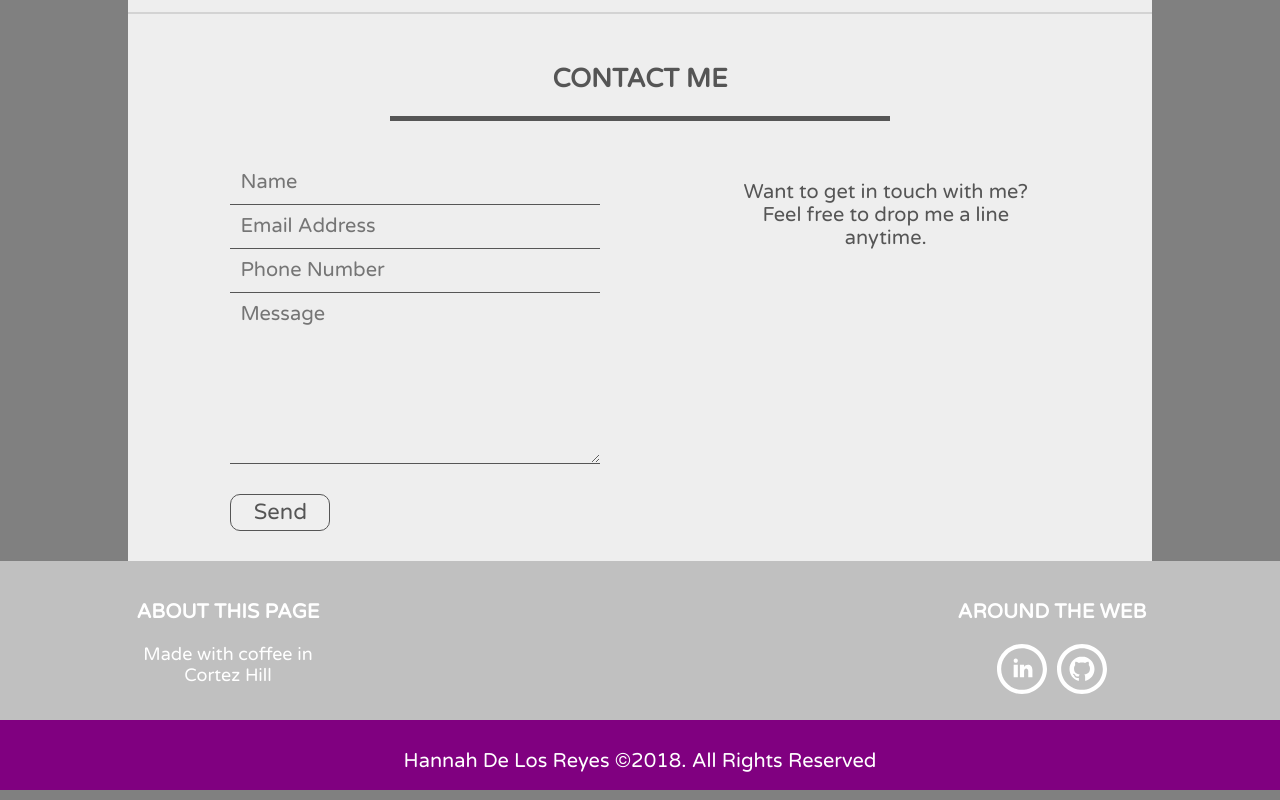
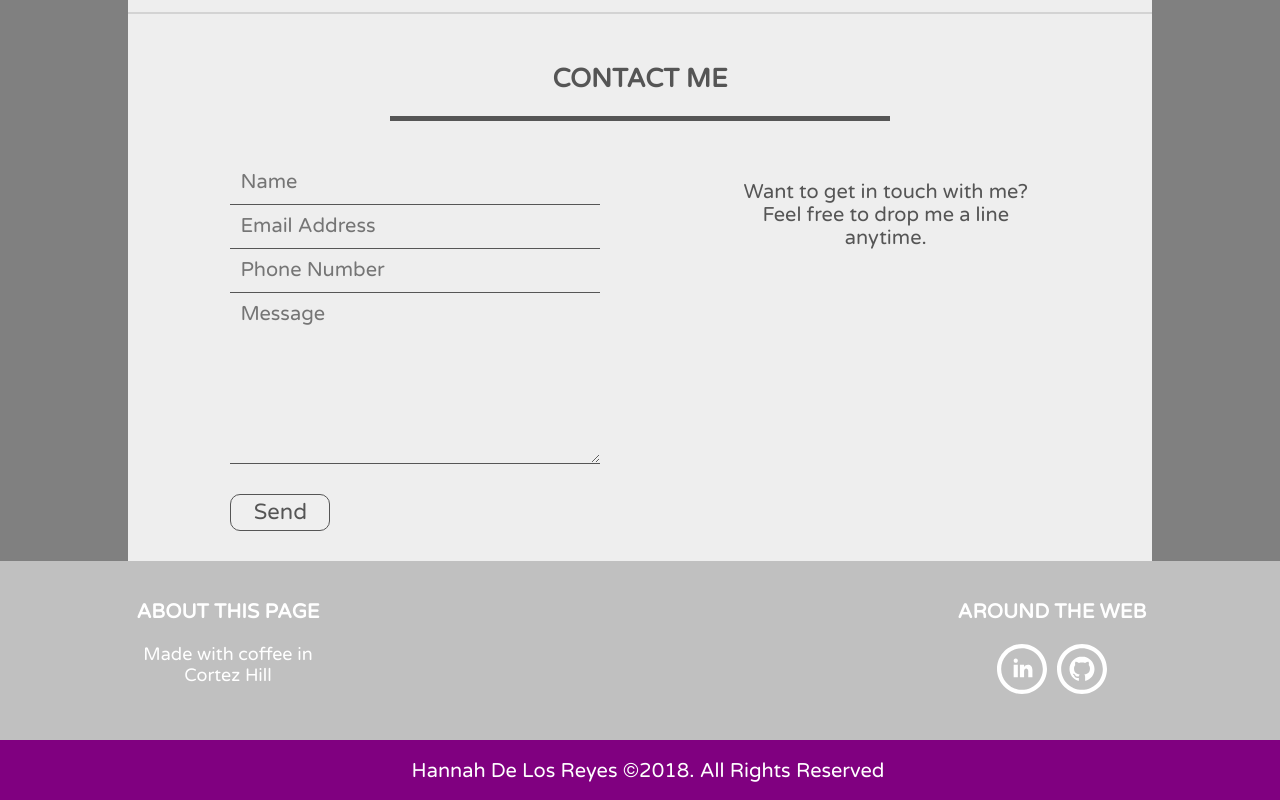
Before and after one commit to bugdlr/FCCportfolio, a website: page index.html in a window 1280 px wide. Shown: the part 1415-2215 px from the top of the page. Drawn offline with nearby package versions, Linux system fonts and the light colour scheme.

Commit message:
footer adjustment

```diff
--- a/less/style.less
+++ b/less/style.less
@@ -264,11 +264,12 @@ svg {
 .copy {
   height: 60px;
   background-color: purple;
-  padding-top: 10px;
 }
 
 #copywrite {
-  text-align: center;
+  width: 300px;
+  margin: 0 auto;
+  padding: 8px;
 }
 /* end Footer */
 
@@ -307,7 +308,6 @@ svg {
   }
 }
 
-
 @media (min-width: 769px) {
   .nav-contents {
     display: flex;
@@ -341,7 +341,7 @@ svg {
     margin-top: 0;
   }
 
-  .about-text {
+  .about-text {    text-align: center;
     padding-right: 20px;
   }
 42
@@ -376,10 +376,14 @@ svg {
     margin: 0 auto;
   }
 
-
   #made {
     width: 200px;
   }
 
+  #copywrite {
+    width: 100%;
+    margin-top: 20px;
+    padding-top: 20px;
+  }
 
 }
```
Also changed, not shown: css/style.min.css.
